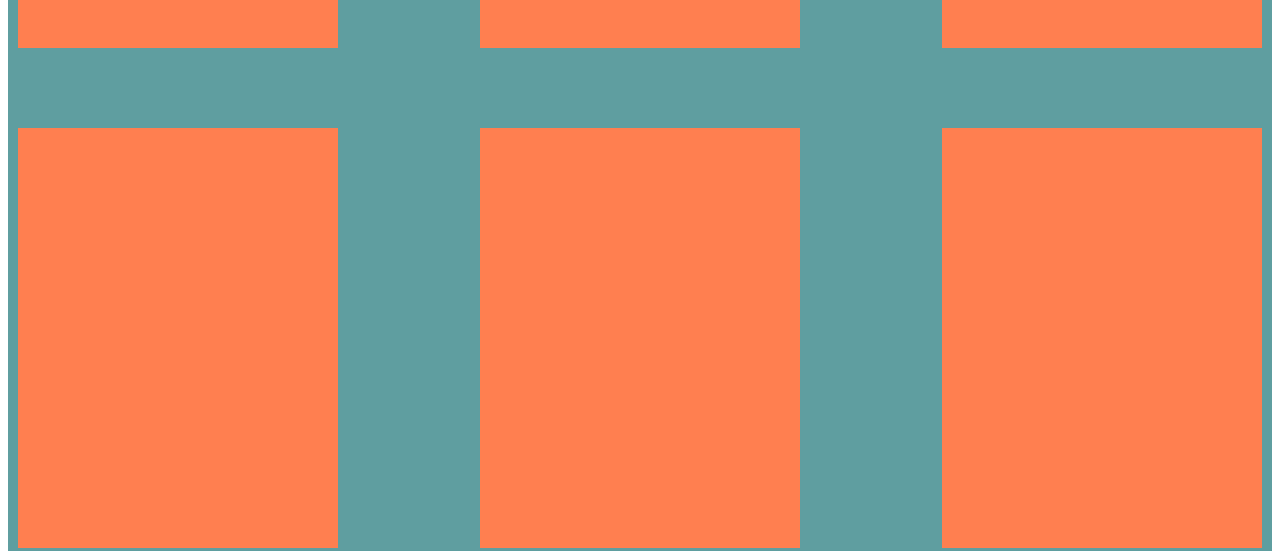
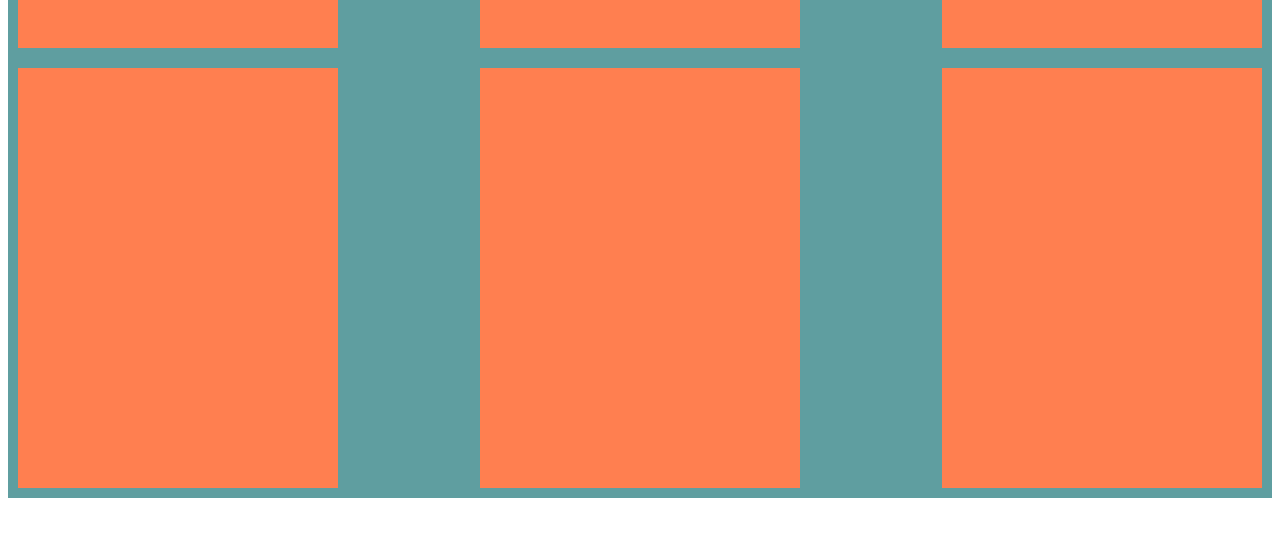
Before and after one commit to eathandueno/CSS-showcase, a plain HTML site: page index.html in a window 1280 px wide. Shown: the part 465-1016 px from the top of the page. After the commit the page ends 971 px from the top, so only its background shows below. Drawn offline with Linux system fonts and the light colour scheme.

Commit message:
Update style.css

```diff
--- a/style.css
+++ b/style.css
@@ -9,7 +9,7 @@
 }
 .Body{
     width: 100%;
-    height: 1000px;
+    height: 100%;
     background-color: cadetblue;
     display: flex;
     flex-direction: row-reverse;
```
